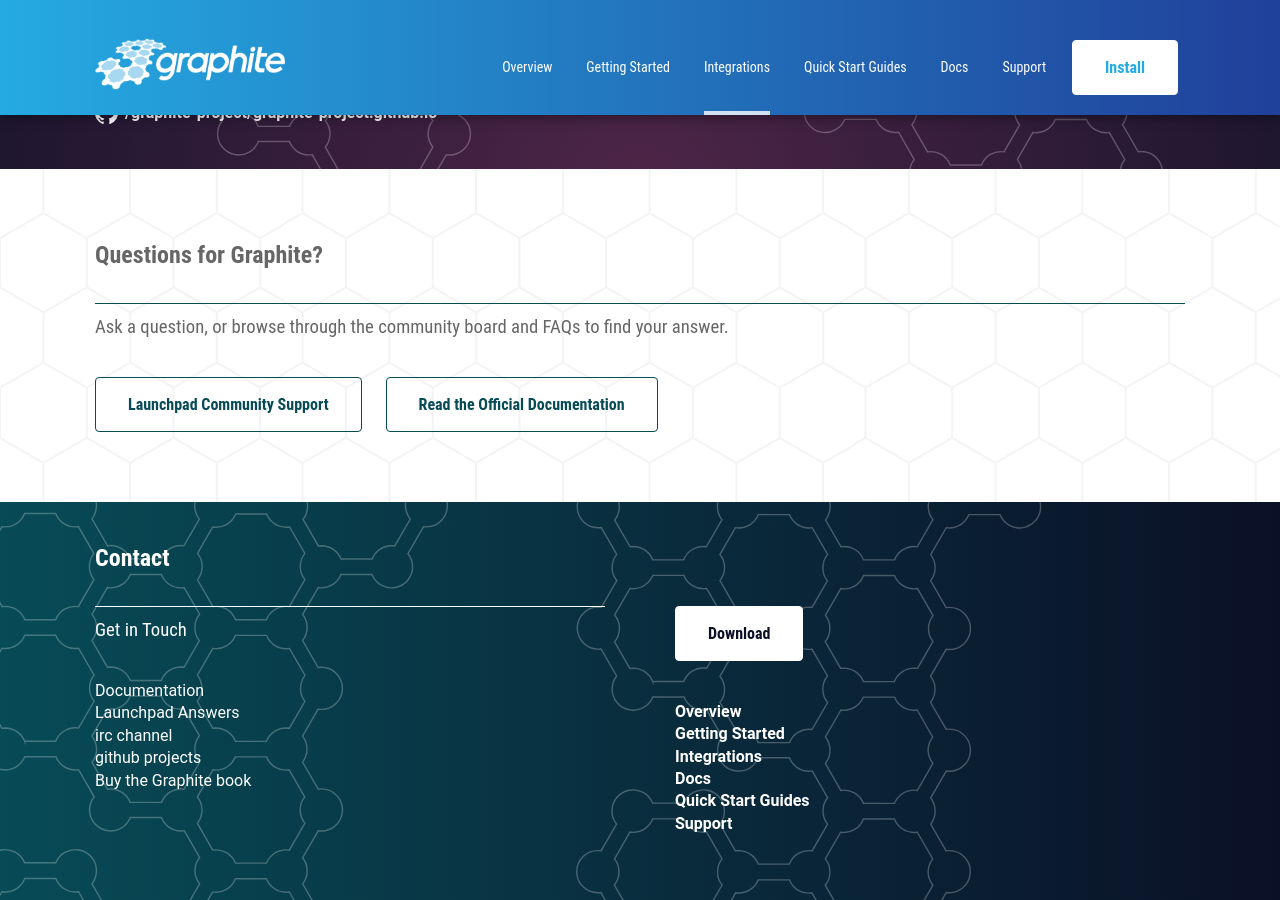
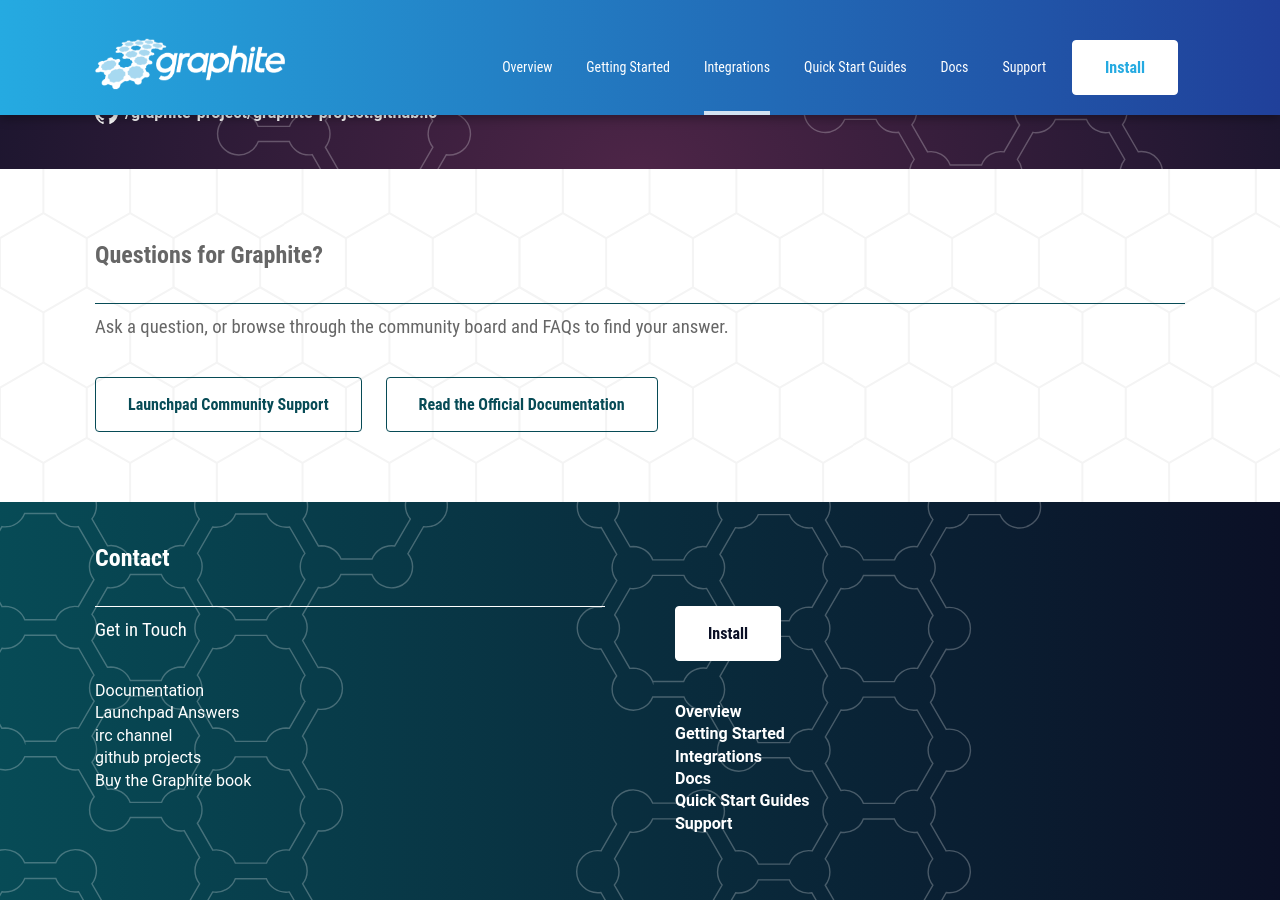
Before and after one commit to graphite-project/graphite-project.github.io, a Jekyll site: the page built from index.html, in a window 1280 px wide and 900 px high, scrolled down 3539 px. Built offline with Jekyll 4.4.1, drawn with Linux system fonts in a browser that asks for light colours; nearby versions of some CDN libraries.

Commit message:
in the footer too

```diff
--- a/_includes/page-footer.html
+++ b/_includes/page-footer.html
@@ -26,7 +26,7 @@
       <div class="page-section__column">
         <ul class="btn-group">
           <!-- <li class="btn-group__item"><a class="btn btn--outline" href="#">Live demo</a></li> -->
-          <li class="btn-group__item"><a class="btn btn--secondary" href="https://launchpad.net/graphite/+download" target="_blank">Download</a></li>
+          <li class="btn-group__item"><a class="btn btn--secondary" href="http://graphite.readthedocs.io/en/latest/install.html" target="_blank">Install</a></li>
         </ul>
         <ul class="links-list links-list--margin" id="footerAnchors">
           <li class="links-list__item">
```
